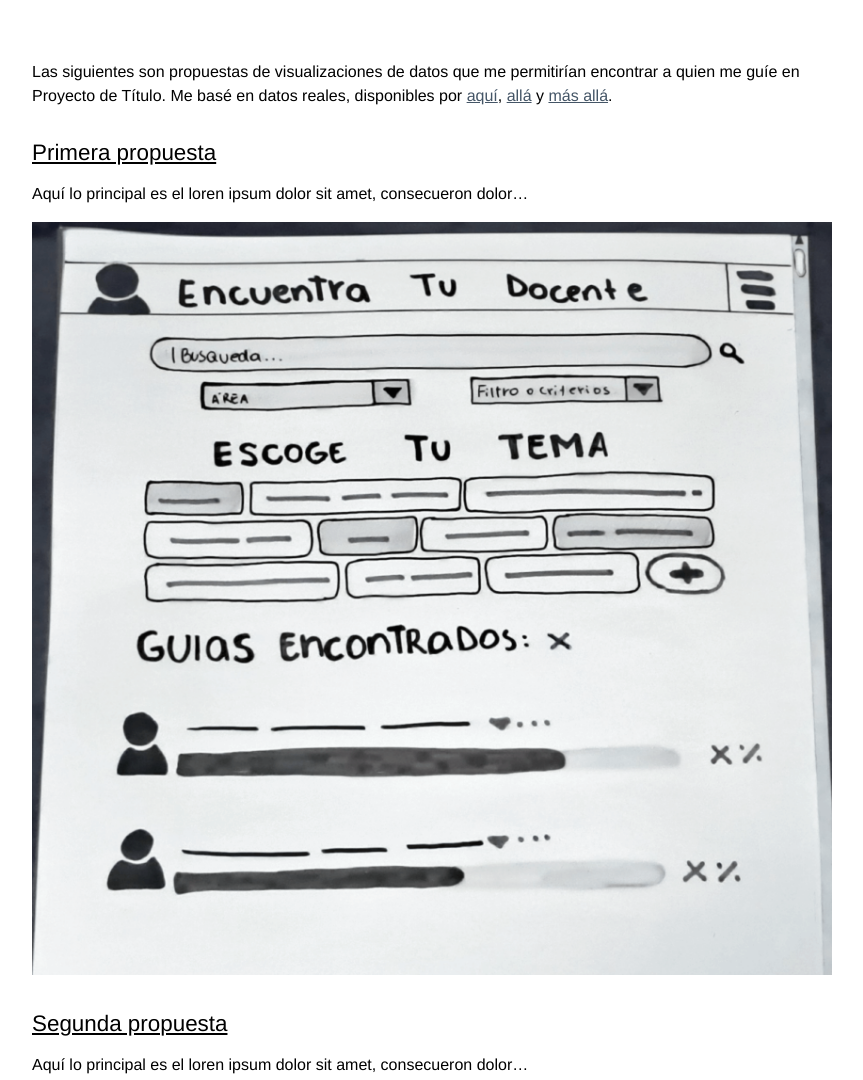
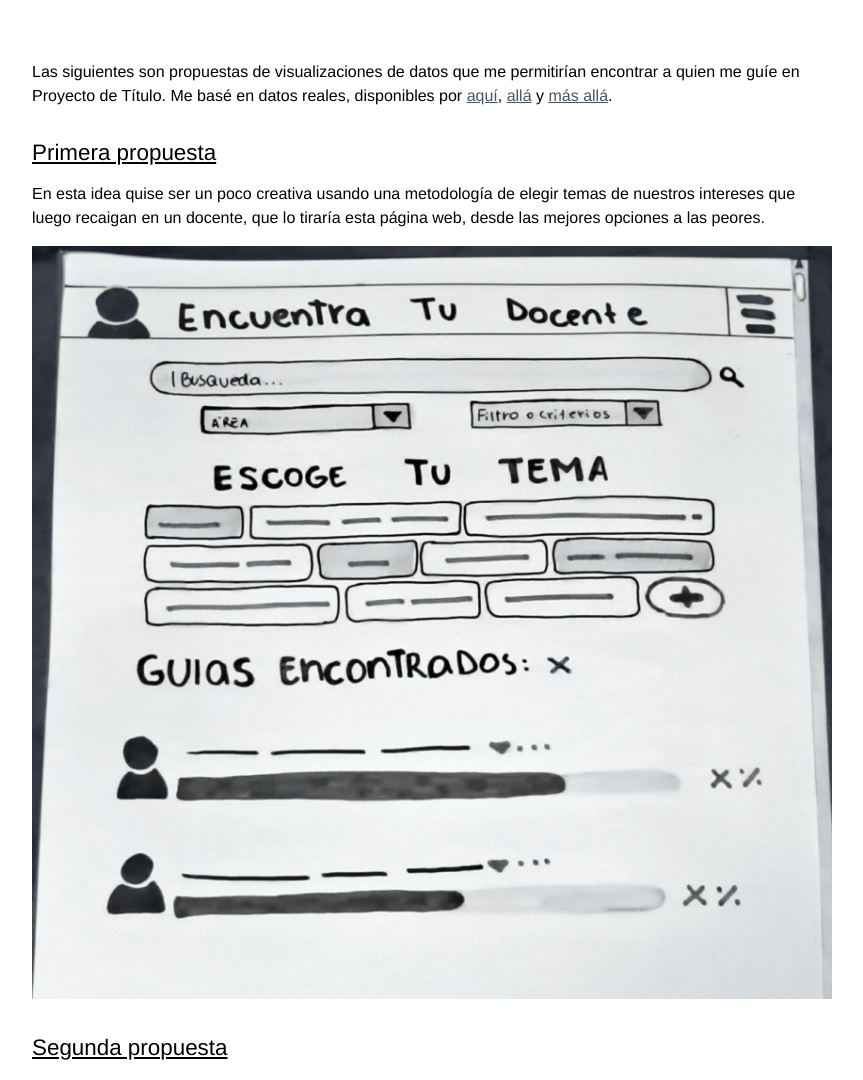
Before and after one commit to Bloo-omo/nota-individual-1, a plain HTML site: page entrega/index.html in a window 1280 px wide. Shown: the part 186-1266 px from the top of the page, without its empty margins (208-1071 px from the left). Drawn offline with Linux system fonts and the light colour scheme.

Commit message:
Update index.html

```diff
--- a/entrega/index.html
+++ b/entrega/index.html
@@ -88,42 +88,43 @@
       <!--1-->
       <article>
         <h3>Primera propuesta</h3>
-        <p>Aquí lo principal es el loren ipsum dolor sit amet, consecueron dolor…</p>
+        <p>En esta idea quise ser un poco creativa usando una metodología de elegir temas de nuestros intereses que luego recaigan en un docente, que lo tiraría esta página web, desde las mejores opciones a las peores.</p>
         <img src="sketching/propuesta-1-desktop.png" class="desktop">
         <img src="sketching/propuesta-1-mobile.png" class="mobile">
       </article>
       <!--2-->
       <article>
         <h3>Segunda propuesta</h3>
-        <p>Aquí lo principal es el loren ipsum dolor sit amet, consecueron dolor…</p>
+        <p>En esta propuesta pensé en algo en donde se destaque la información especifica pero simplificada, donde en la parte de arriba se debería poder ir como a su portafolio docente y mostrar abajo la visualización de datos que encontré relevante.
+También unas palabras claves para la facilitacion de búsqueda de profesores.</p>
         <img src="sketching/propuesta-2-desktop.png" class="desktop">
         <img src="sketching/propuesta-2-mobile.png" class="mobile">
       </article>
       <!--3-->
       <article>
         <h3>Tercera propuesta</h3>
-        <p>Aquí lo principal es el loren ipsum dolor sit amet, consecueron dolor…</p>
+        <p>En esta propuesta utilicé la comparación mediante gráficos de barra. El ejemplo que elegí aplica un filtro por promedio de notas, comparando tanto las calificaciones como la cantidad de personas que aprobaron. Esto ayudaria a la toma de decisiones de una manera mas eficiente y rapida.</p>
         <img src="sketching/propuesta-3-desktop.png" class="desktop">
         <img src="sketching/propuesta-3-mobile.png" class="mobile">
       </article>
       <!--4-->
       <article>
         <h3>Cuarta propuesta</h3>
-        <p>Aquí lo principal es el loren ipsum dolor sit amet, consecueron dolor…</p>
+        <p>Esta propuesta fue desarrollada para que posea una lectura mas fluida y eficiente de los datos de cada profesor.</p>
         <img src="sketching/propuesta-4-desktop.png" class="desktop">
         <img src="sketching/propuesta-4-mobile.png" class="mobile">
       </article>
       <!--5-->
       <article>
         <h3>Quinta propuesta</h3>
-        <p>Aquí lo principal es el loren ipsum dolor sit amet, consecueron dolor…</p>
+        <p>Se realizó una prueba de color para hacer denotar mas la diferencia entre categorias mayor a menor porcentaje.</p>
         <img src="sketching/propuesta-5-desktop.png" class="desktop">
         <img src="sketching/propuesta-5-mobile.png" class="mobile">
       </article>
       <!--6-->
       <article>
         <h3>Sexta propuesta</h3>
-        <p>Aquí lo principal es el loren ipsum dolor sit amet, consecueron dolor…</p>
+        <p>Información necesaria e importante al inicio de los perfiles en donde si las personas se ven interesadas pueden desplegar los perfiles para ver a más detalle toda la información del docente.</p>
         <img src="sketching/propuesta-6-desktop.png" class="desktop">
         <img src="sketching/propuesta-6-mobile.png" class="mobile">
       </article>
```
